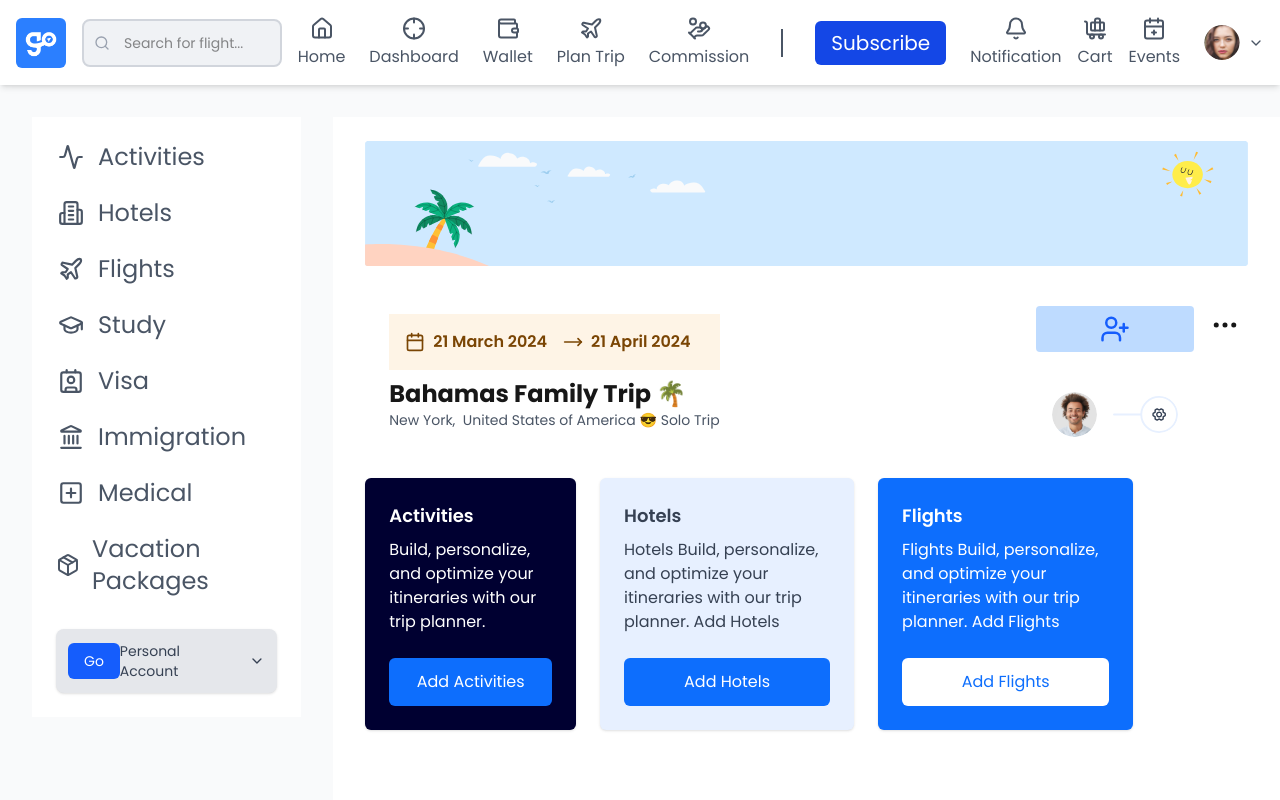
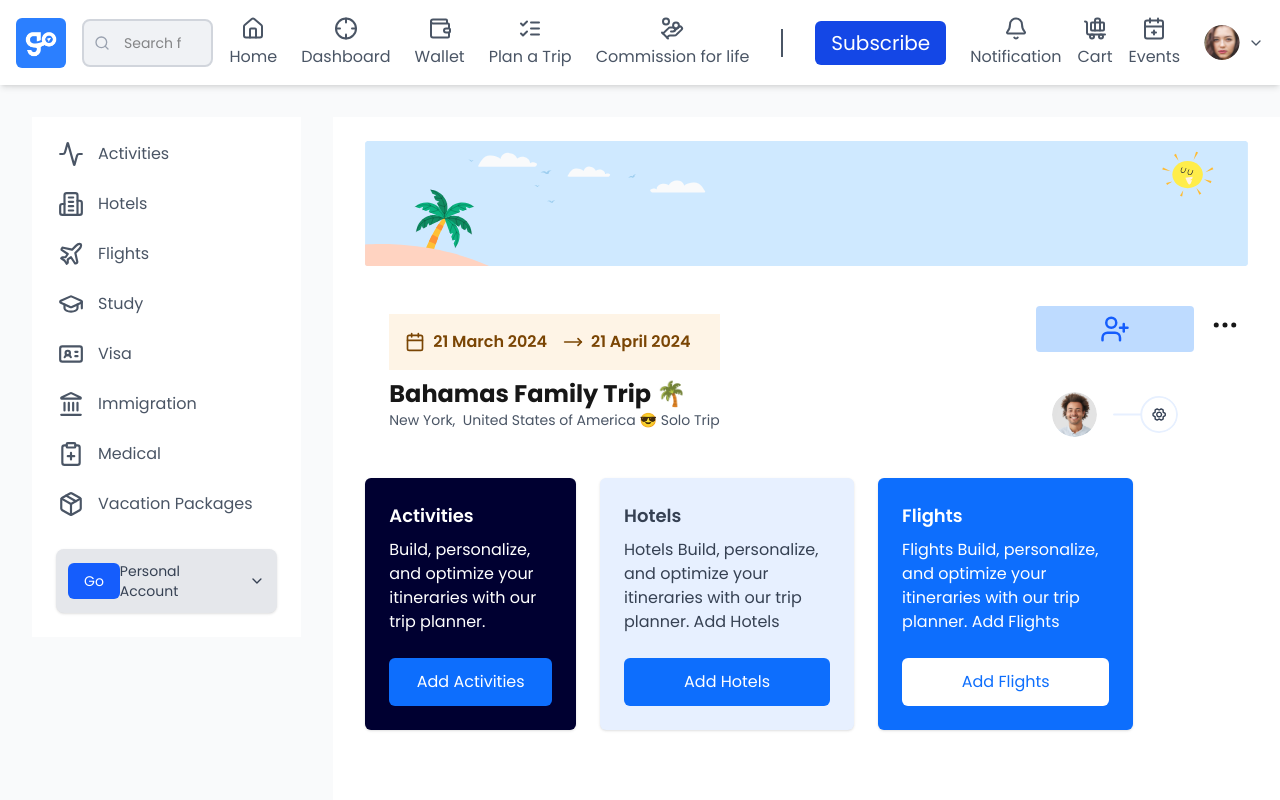
Before and after one commit to ahmodu4real89/go-traveller, a Next.js app: page / in a window 1280 px wide. Shown: the top 800 px of the page. Built offline with nearby package versions, Linux system fonts and the light colour scheme.

Commit message:
new commit

```diff
--- a/src/app/components/NavBar.tsx
+++ b/src/app/components/NavBar.tsx
@@ -8,7 +8,7 @@ import {
   Crosshair,
   HandCoins,
   Home,
-  Plane,
+  ListChecks,
   Search,
   Wallet
 } from 'lucide-react'
@@ -61,8 +61,8 @@ const Navbar = () => {
               { icon: <Home width={24} height={25} />, label: 'Home' },
               { icon: <Crosshair width={24} height={25} />, label: 'Dashboard' },
               { icon: <Wallet width={24} height={25} />, label: 'Wallet' },
-              { icon: <Plane width={24} height={25} />, label: 'Plan Trip' },
-              { icon: <HandCoins width={24} height={25} />, label: 'Commission' },
+              { icon: <ListChecks width={24} height={25} />, label: 'Plan a Trip' },
+              { icon: <HandCoins width={24} height={25} />, label: 'Commission for life' },
             ].map((item, idx) => (
               <div key={idx} className="flex flex-col items-center hover:text-blue-600 cursor-pointer">
                 {item.icon}
--- a/src/app/components/SideBar.tsx
+++ b/src/app/components/SideBar.tsx
@@ -4,13 +4,13 @@ import {
   Building2,
   Plane,
   GraduationCap,
-  Contact,
   Landmark,
-  PlusSquare,
   Package,
   ChevronDown,
   Menu,
-  X
+  X,
+  ClipboardPlus,
+  IdCard
 } from 'lucide-react';
 import { useState } from 'react';
 
@@ -41,9 +41,9 @@ const Sidebar = () => {
           <NavItem icon={<Building2 width={30} height={26} />} label="Hotels" />
           <NavItem icon={<Plane width={30} height={26} />} label="Flights" />
           <NavItem icon={<GraduationCap width={30} height={26} />} label="Study" />
-          <NavItem icon={<Contact width={30} height={26} />} label="Visa" />
+          <NavItem icon={<IdCard width={30} height={26} />} label="Visa" />
           <NavItem icon={<Landmark width={30} height={26} />} label="Immigration" />
-          <NavItem icon={<PlusSquare width={30} height={26} />} label="Medical" />
+          <NavItem icon={<ClipboardPlus width={30} height={26} />} label="Medical" />
           <NavItem icon={<Package width={30} height={26} />} label="Vacation Packages" />
         </div>
 
@@ -64,7 +64,7 @@ const Sidebar = () => {
 const NavItem = ({ icon, label }: { icon: React.ReactNode; label: string }) => (
   <div className="flex items-center gap-3 cursor-pointer hover:text-blue-600 transition">
     {icon}
-    <span className="text-2xl">{label}</span>
+    <span className="text-base">{label}</span>
   </div>
 );
 
```
